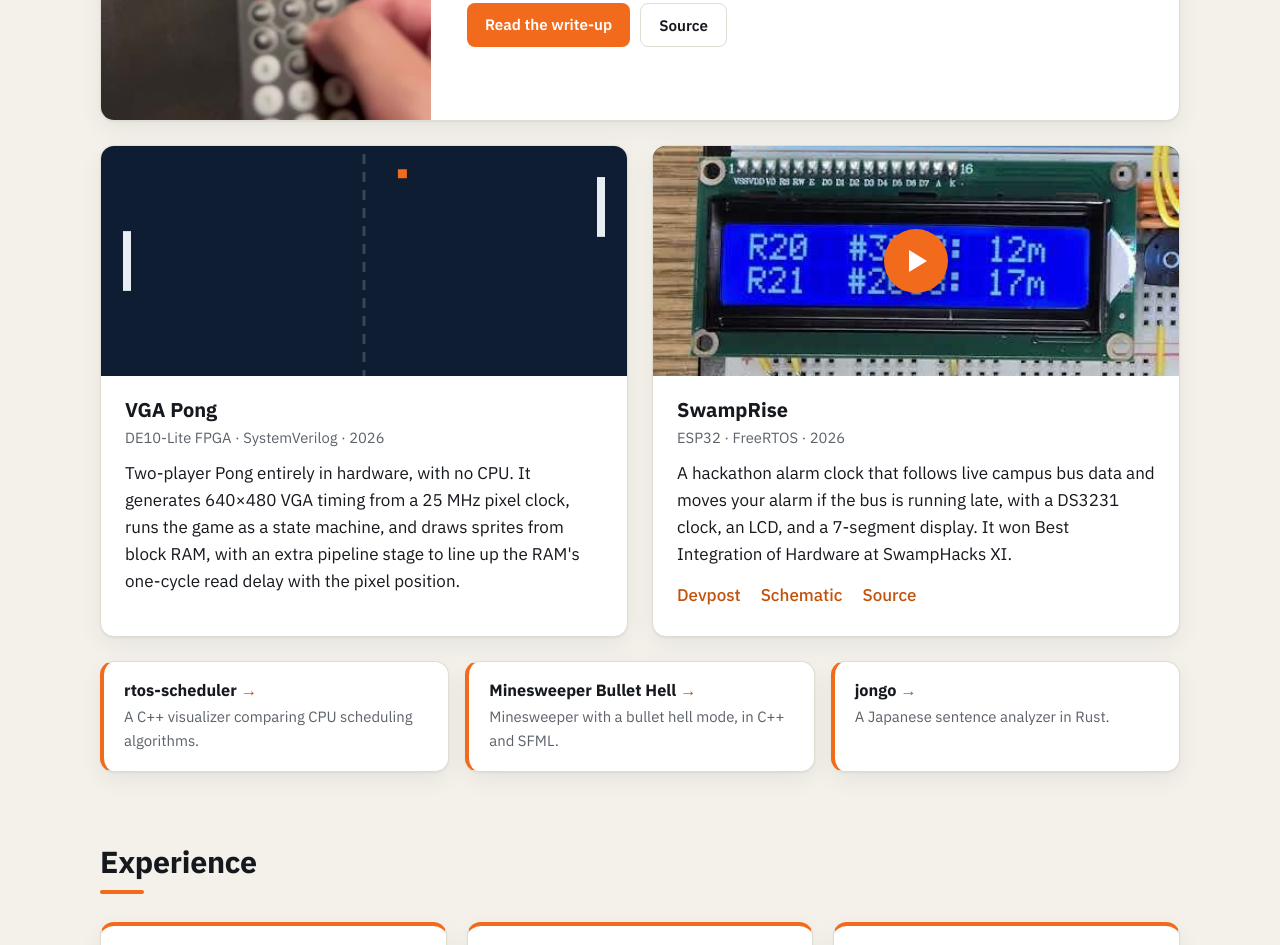
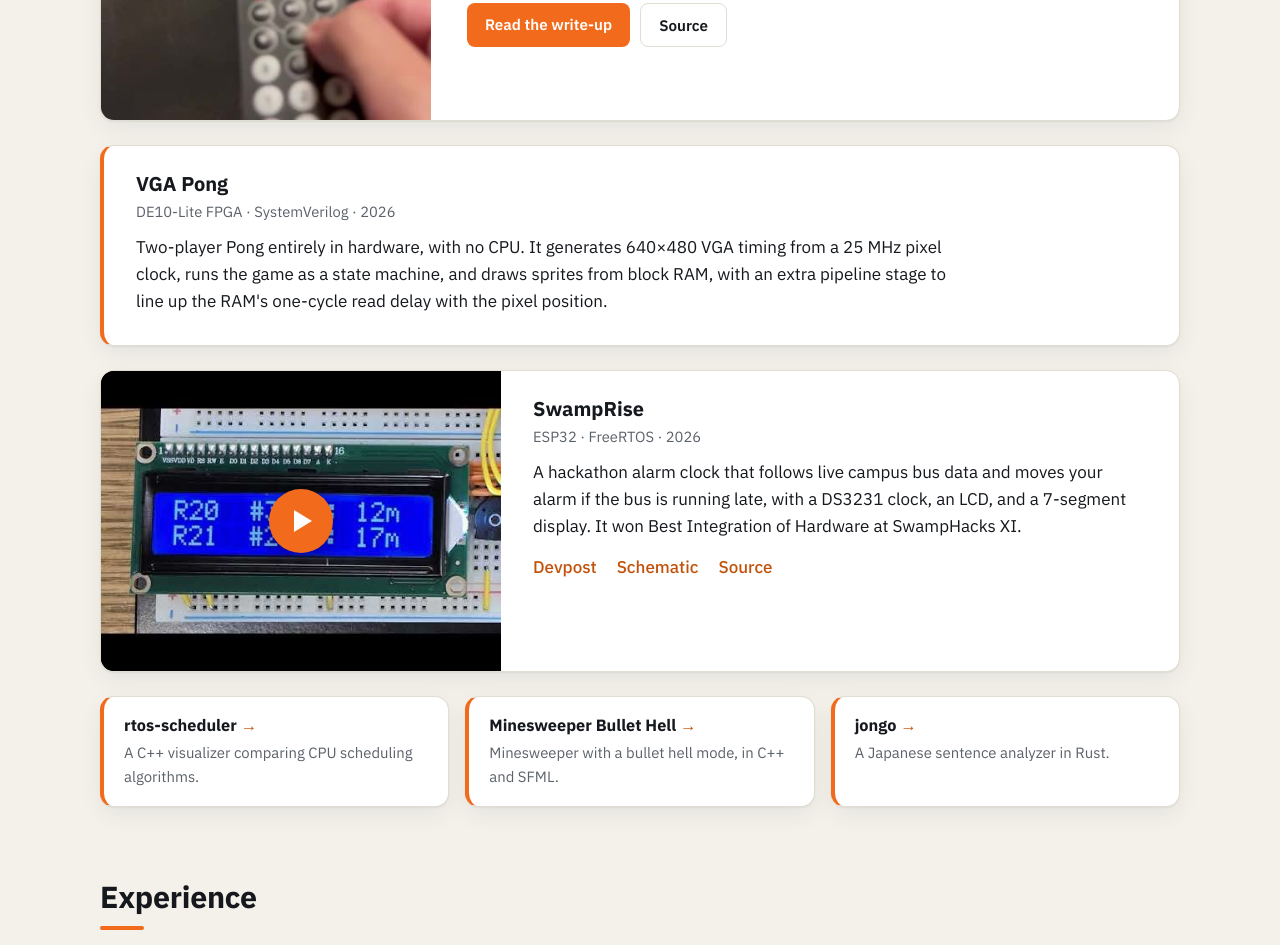
Before and after one commit to jacob-nguyen1/jacob-nguyen1.github.io, a plain HTML site: page index.html in a window 1280 px wide. Shown: the part 1052-1997 px from the top of the page. Drawn offline with Linux system fonts and the light colour scheme; grey boxes are pictures that could not be loaded.

Commit message:
Drop illustrative Pong animation; Pong text-only, SwampRise wide card
Co-Authored-By: Claude Opus 5.5 <noreply@anthropic.com>

```diff
--- a/index.html
+++ b/index.html
@@ -11,7 +11,7 @@
   <link rel="preconnect" href="https://fonts.googleapis.com">
   <link rel="preconnect" href="https://fonts.gstatic.com" crossorigin>
   <link href="https://fonts.googleapis.com/css2?family=IBM+Plex+Sans:wght@400;500;600;700&display=swap" rel="stylesheet">
-  <link rel="stylesheet" href="style.css?v=5">
+  <link rel="stylesheet" href="style.css?v=6">
 </head>
 <body>
 
@@ -72,10 +72,7 @@
       </div>
     </article>
 
-    <div class="pair">
-      <article class="card">
-        <canvas class="pong" aria-label="Animated Pong court" role="img"></canvas>
-        <div class="card-body">
+    <article class="card text-card">
       <h3>VGA Pong</h3>
       <p class="meta">DE10-Lite FPGA &middot; SystemVerilog &middot; 2026</p>
       <p>
@@ -83,10 +80,9 @@
         pixel clock, runs the game as a state machine, and draws sprites from block RAM, with an extra pipeline
         stage to line up the RAM's one-cycle read delay with the pixel position.
       </p>
-        </div>
     </article>
 
-      <article class="card">
+    <article class="card wide">
       <button class="yt card-media" data-id="9dNYDrCkIwc" aria-label="Play the SwampRise demo video">
         <img src="assets/img/swamprise-lcd.jpg" alt="LCD showing live bus arrival times" loading="lazy">
         <span class="play" aria-hidden="true"></span>
@@ -105,7 +101,6 @@
         </p>
       </div>
     </article>
-    </div>
 
     <div class="smalls">
       <a class="card small" href="https://github.com/jacob-nguyen1/rtos-scheduler">
@@ -161,6 +156,6 @@
 </footer>
 
 <dialog id="lightbox"><img alt=""></dialog>
-<script src="main.js?v=5"></script>
+<script src="main.js?v=6"></script>
 </body>
 </html>
--- a/main.js
+++ b/main.js
@@ -1,5 +1,3 @@
-const reduceMotion = window.matchMedia("(prefers-reduced-motion: reduce)").matches;
-
 // Click-to-load YouTube so the page doesn't pull in YouTube until someone wants the video.
 document.querySelectorAll(".yt").forEach((btn) => {
   btn.addEventListener("click", () => {
@@ -23,51 +21,3 @@ document.querySelectorAll(".zoom").forEach((el) => {
   });
 });
 box.addEventListener("click", () => box.close());
-
-// Little Pong game on the FPGA card: both paddles chase the ball.
-document.querySelectorAll("canvas.pong").forEach((cv) => {
-  const ctx = cv.getContext("2d");
-  let w, h, ball, left, right;
-  const PADDLE_H = 0.26, PADDLE_W = 8, BALL = 9, MARGIN = 22;
-
-  function resize() {
-    const dpr = window.devicePixelRatio || 1;
-    w = cv.clientWidth; h = cv.clientHeight;
-    cv.width = w * dpr; cv.height = h * dpr;
-    ctx.setTransform(dpr, 0, 0, dpr, 0, 0);
-  }
-  function reset() {
-    ball = { x: w / 2, y: h / 2, vx: 3.2, vy: 2.1 };
-    left = right = h / 2;
-  }
-  function step() {
-    ball.x += ball.vx; ball.y += ball.vy;
-    if (ball.y < BALL / 2 || ball.y > h - BALL / 2) ball.vy *= -1;
-    const ph = h * PADDLE_H;
-    if (ball.x < MARGIN + PADDLE_W + BALL / 2 && ball.vx < 0) { ball.vx *= -1; ball.vy += (ball.y - left) / ph * 1.5; }
-    if (ball.x > w - MARGIN - PADDLE_W - BALL / 2 && ball.vx > 0) { ball.vx *= -1; ball.vy += (ball.y - right) / ph * 1.5; }
-    ball.vy = Math.max(-3.5, Math.min(3.5, ball.vy));
-    // Paddles track the ball with a speed cap, so it looks like play rather than a lock.
-    const chase = (p, active) => p + Math.max(-2.6, Math.min(2.6, ((active ? ball.y : h / 2) - p) * 0.12));
-    left = chase(left, ball.vx < 0);
-    right = chase(right, ball.vx > 0);
-  }
-  function draw() {
-    const css = getComputedStyle(document.documentElement);
-    const accent = css.getPropertyValue("--accent").trim();
-    ctx.clearRect(0, 0, w, h);
-    ctx.fillStyle = "rgba(255,255,255,0.18)";
-    for (let y = 8; y < h; y += 18) ctx.fillRect(w / 2 - 1.5, y, 3, 10);
-    const ph = h * PADDLE_H;
-    ctx.fillStyle = "#e8edf4";
-    ctx.fillRect(MARGIN, left - ph / 2, PADDLE_W, ph);
-    ctx.fillRect(w - MARGIN - PADDLE_W, right - ph / 2, PADDLE_W, ph);
-    ctx.fillStyle = accent;
-    ctx.fillRect(ball.x - BALL / 2, ball.y - BALL / 2, BALL, BALL);
-  }
-  function loop() { step(); draw(); requestAnimationFrame(loop); }
-
-  resize(); reset(); draw();
-  window.addEventListener("resize", () => { resize(); reset(); draw(); });
-  if (!reduceMotion) requestAnimationFrame(loop);
-});
--- a/style.css
+++ b/style.css
@@ -116,14 +116,15 @@ h2::after {
 .thumbs img { width: 100%; aspect-ratio: 4 / 3; object-fit: cover; transition: transform 0.3s; }
 .thumbs button:hover img { transform: scale(1.05); }
 
-/* Pong + SwampRise */
-.pair { display: grid; grid-template-columns: 1fr 1fr; gap: 24px; margin-top: 24px; }
-.pong, .card-media { width: 100%; height: 230px; }
-.pong { background: var(--navy); }
-.card-media { position: relative; display: block; overflow: hidden; background: #000; }
+/* Pong (text only) + SwampRise (media left) */
+.text-card { margin-top: 24px; padding: 26px 32px 30px; border-left: 4px solid var(--accent); }
+.text-card p:last-child { max-width: 80ch; }
+.wide { display: grid; grid-template-columns: 400px 1fr; margin-top: 24px; }
+.wide .card-body { padding: 26px 32px 30px; }
+.card-media { position: relative; display: block; width: 100%; height: 100%; min-height: 260px; overflow: hidden; background: #000; }
 .card-media img { width: 100%; height: 100%; object-fit: cover; transition: transform 0.3s; }
 .card-media:hover img { transform: scale(1.04); }
-.pair iframe { width: 100%; height: 230px; border: 0; display: block; }
+.wide iframe { width: 100%; height: 100%; min-height: 260px; border: 0; display: block; }
 .play {
   position: absolute; inset: 0; margin: auto; width: 64px; height: 64px; border-radius: 50%;
   background: var(--accent); box-shadow: 0 6px 20px rgba(0, 0, 0, 0.35); transition: transform 0.15s;
@@ -195,7 +196,9 @@ dialog#lightbox img { max-width: 94vw; max-height: 94vh; border-radius: 8px; bac
   .featured { grid-template-columns: 1fr; }
   .featured-video video { min-height: 0; height: 460px; }
   .featured-body { padding: 24px; }
-  .pair, .smalls, .xp { grid-template-columns: 1fr; }
+  .wide, .smalls, .xp { grid-template-columns: 1fr; }
+  .card-media, .wide iframe { min-height: 220px; height: 220px; }
+  .text-card, .wide .card-body { padding: 22px 24px 26px; }
 }
 @media (max-width: 600px) {
   body { font-size: 16px; }
```
Also changed, not shown: rc-car.html (+2 -2 lines). Lines whose indentation alone changed are shown as unchanged.
